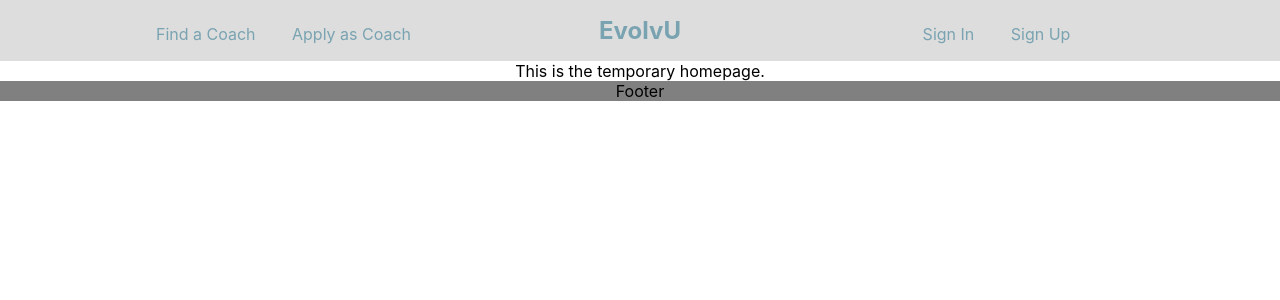
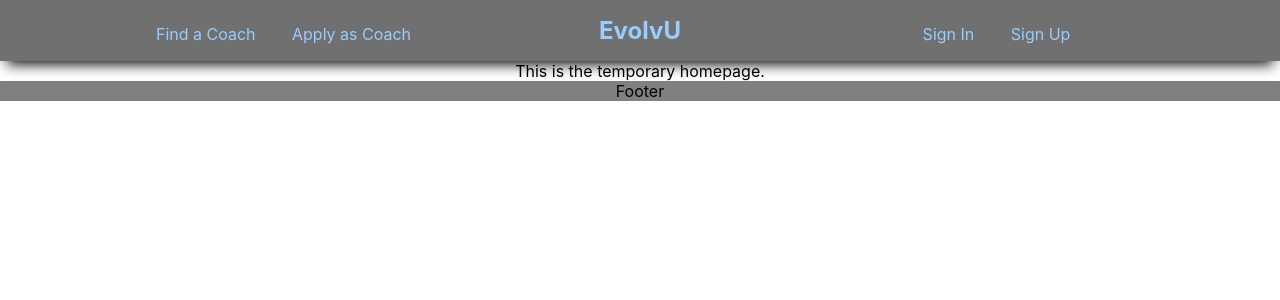
Before and after one commit to BU-Spark/se-evolvu-app, a React (Create React App) app: page / in a window 1280 px wide. Shown: the top 300 px of the page. Built offline with nearby package versions, Linux system fonts and the light colour scheme.

Commit message:
changed color scheme

```diff
--- a/src/components/Navbar/index.css
+++ b/src/components/Navbar/index.css
@@ -1,10 +1,12 @@
 
 #navbar {
-    background: #dddddd;
+    background: #707070;
     list-style: None;
     display: flex;
     justify-content: space-between;
     padding: 1rem;
+    -webkit-box-shadow: 0px 10px 13px -7px #000000, 5px 5px 15px 5px rgba(0,0,0,0);
+    box-shadow: 0px 10px 13px -7px #000000, 5px 5px 15px 5px rgba(0,0,0,0);
 }
 
 .navbar-linklist {
@@ -23,16 +25,16 @@
 
 .navitem {
     text-decoration: None;
-    color: #79a3b1;
+    color: #99CCFF;
     transition: 0.3s;
 }
 
 .navitem:hover {
-    color: black;
+    color: white;
 }
 
 .nav-brand {
     margin: 0;
     padding: 0 3rem 0;
-    color: #79a3b1;
+    color: #99CCFF;
 }
```
